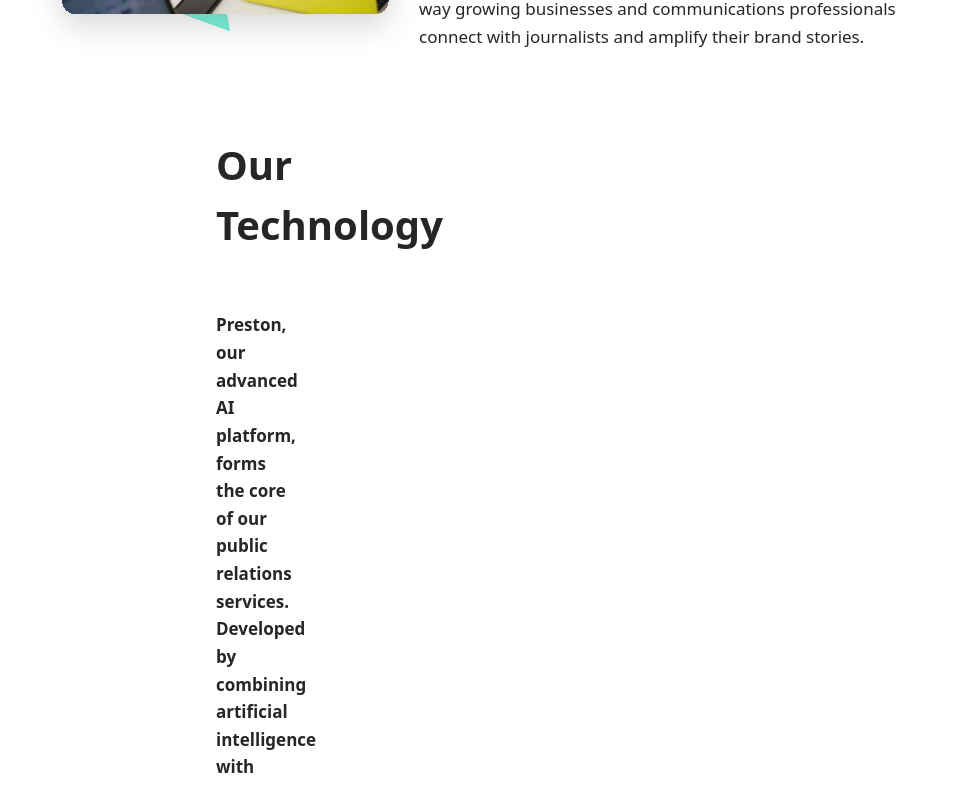
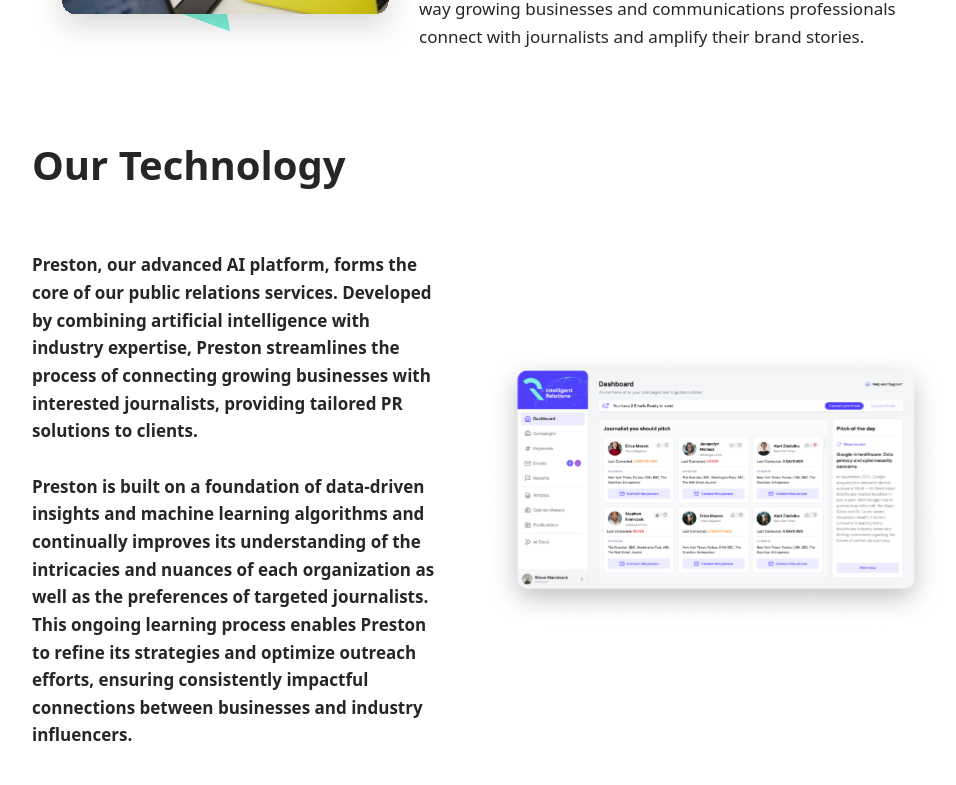
Before and after one commit to Raja-Abbas/IR, a React (Create React App) app: page /about in a window 1280 px wide. Shown: the part 1500-2285 px from the top of the page, without its empty margins (152-1108 px from the left). Built offline with nearby package versions, Linux system fonts and the light colour scheme.

Commit message:
added about page

```diff
--- a/src/components/about/about.js
+++ b/src/components/about/about.js
@@ -120,7 +120,7 @@ function about() {
           </div>
         </div>
         <div className="flex w-[100%] max-xl:px-10 items-center max-xl:justify-center relative max-xl:gap-4 max-xl:flex-col xl:flex xl:px-[184px] min-[2000px]:justify-around mt-20">
-          <div className="max-xl:justify-center max-xl:w-full lg:px-[184px] xl:w-[50%] flex flex-col gap-4">
+          <div className="max-xl:justify-center max-xl:w-full xl:w-[50%] flex flex-col gap-4">
             <div className=" text-neutral-800 text-[40px] font-bold font-Inter">
               Our Technology
             </div>
```
